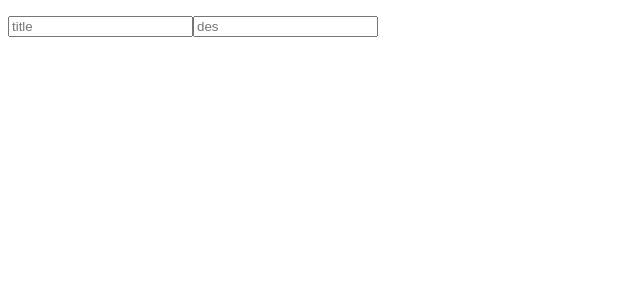
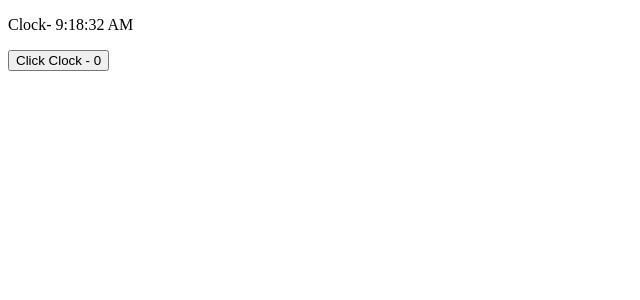
Before and after one commit to DipanSamadder/react-vite-project-basic, a React (Vite) app: page / in a window 1280 px wide. Shown: the top 300 px of the page, without its empty margins (0-640 px from the left). Built offline with nearby package versions, Linux system fonts and the light colour scheme.

Commit message:
UseEffect -Life Cycle -ClockClass

```diff
--- a/src/App.tsx
+++ b/src/App.tsx
@@ -1,8 +1,8 @@
-import Todo from './components/useState/Todo';
+import ClockClass from './components/useEffect/ClockClass';
 
 function App() {
     return (
-      <div><Todo/>
+      <div><ClockClass/>
       </div>
     )
 }
--- /dev/null
+++ b/src/components/useEffect/ClockClass.jsx
@@ -0,0 +1,33 @@
+import React from "react";
+
+export default class ClockClass extends React.Component{
+    state = {
+        count:0,
+        date: new Date()
+    }
+    componentDidMount() {
+       const {count} =  this.state;
+       document.title = `Click ${count} button`;
+       setInterval(this.trick, 1000);
+    }
+    componentDidUpdate() {
+        const {count} =  this.state;
+        document.title = `Click ${count} button`;
+    }
+   trick = () => {
+        this.setState({date: new Date()});
+    }
+
+    handelCount = () =>{
+        this.setState(({count}) => ({count:count+1}));
+    }
+    render(){
+        const {date, count} = this.state;
+        return (
+            <>
+                    <p>Clock- { date.toLocaleTimeString() }</p>
+                <button onClick={this.handelCount}>Click Clock - {count}</button>
+            </>
+        );
+    }
+}
```
